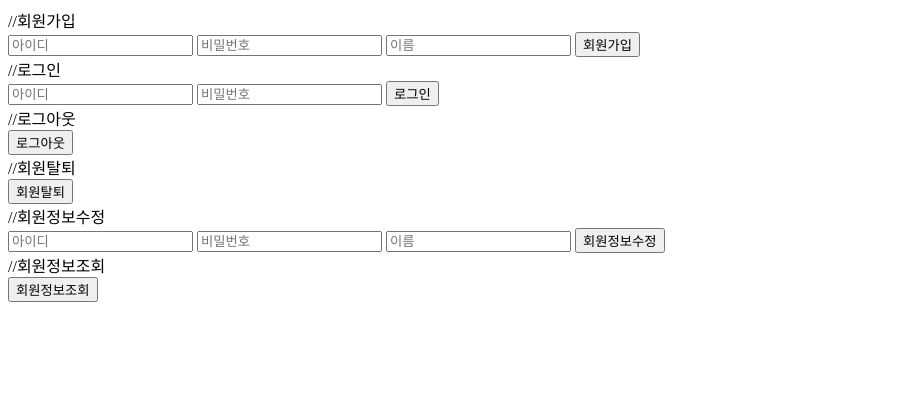
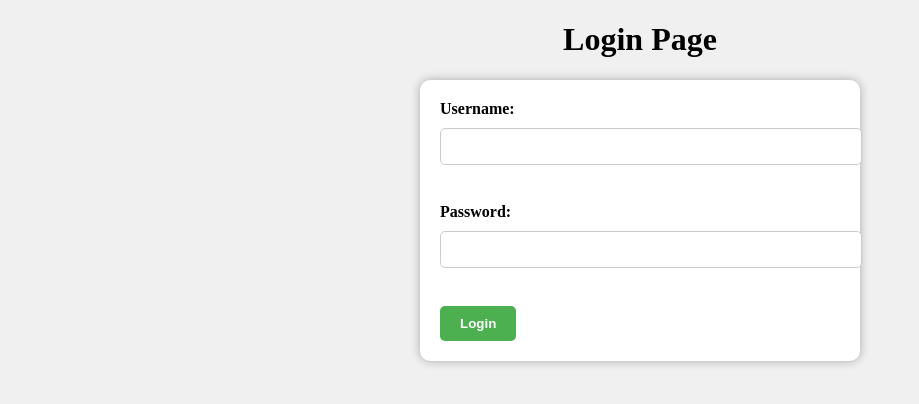
Before and after one commit to axr53/Web-AI-Voice-Secretary, a plain HTML site: page test.html in a window 1280 px wide. Shown: the whole page, without its empty margins (0-919 px from the left). Drawn offline with Linux system fonts and the light colour scheme.

Commit message:
notebook fivever

```diff
--- a/style.css
+++ b/style.css
@@ -0,0 +1,41 @@
+body {
+    background-color: #f0f0f0;
+  }
+
+  h1 {
+    text-align: center;
+  }
+
+  form {
+    width: 400px;
+    margin: 0 auto;
+    padding: 20px;
+    background-color: #fff;
+    border-radius: 10px;
+    box-shadow: 0 0 10px rgba(0,0,0,0.3);
+  }
+
+  label {
+    display: block;
+    margin-bottom: 10px;
+    font-weight: bold;
+  }
+
+  input[type="text"],
+  input[type="password"] {
+    width: 100%;
+    padding: 10px;
+    border-radius: 5px;
+    border: 1px solid #ccc;
+    margin-bottom: 20px;
+  }
+
+  input[type="submit"] {
+    background-color: #4CAF50;
+    color: #fff;
+    padding: 10px 20px;
+    border: none;
+    border-radius: 5px;
+    cursor: pointer;
+    font-weight: bold;
+  }
--- a/test.html
+++ b/test.html
@@ -1,46 +1,22 @@
 <!DOCTYPE html>
 <html>
+
 <head>
-    <title>Test</title>
+    <meta charset="UTF-8">
+    <title>Login Page</title>
+    <link rel="stylesheet" type="text/css" href="style.css">
 </head>
+
 <body>
-    //회원가입
-    <form action="test.php" method="post">
-        <input type="text" name="id" placeholder="아이디">
-        <input type="password" name="pw" placeholder="비밀번호">
-        <input type="text" name="name" placeholder="이름">
-        <input type="submit" value="회원가입">
+    <h1>Login Page</h1>
+    <form action="login.php" method="POST">
+        <label for="username">Username:</label>
+        <input type="text" id="username" name="username"><br><br>
+
+        <label for="password">Password:</label>
+        <input type="password" id="password" name="password"><br><br>
+        <input type="submit" value="Login">
     </form>
+</body>
 
-    //로그인
-    <form action="test.php" method="post">
-        <input type="text" name="id" placeholder="아이디">
-        <input type="password" name="pw" placeholder="비밀번호">
-        <input type="submit" value="로그인">
-    </form>
-
-    //로그아웃
-    <form action="test.php" method="post">
-        <input type="submit" name="logout" value="로그아웃">
-    </form>
-
-    //회원탈퇴
-    <form action="test.php" method="post">
-        <input type="submit" name="delete" value="회원탈퇴">
-    </form>
-
-    //회원정보수정
-    <form action="test.php" method="post">
-        <input type="text" name="id" placeholder="아이디">
-        <input type="password" name="pw" placeholder="비밀번호">
-        <input type="text" name="name" placeholder="이름">
-        <input type="submit" name="update" value="회원정보수정">
-    </form>
-
-    //회원정보조회
-    <form action="test.php" method="post">
-        <input type="submit" name="select" value="회원정보조회">
-    </form>
-
-</body>
 </html>
```
Also changed, not shown: 1 other file.
